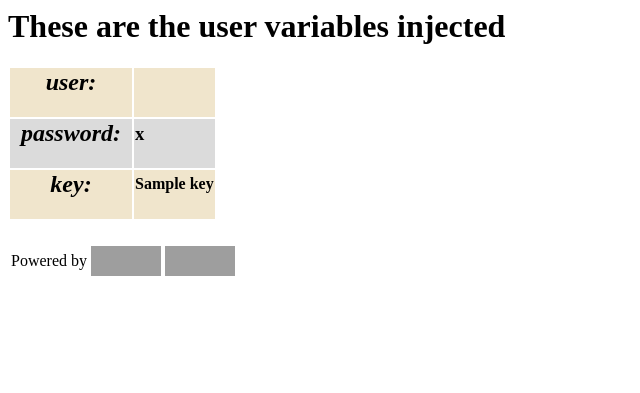
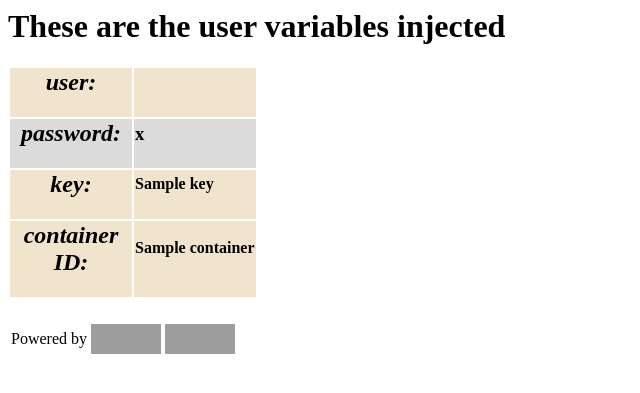
Before and after one commit to vikomall/solum-python-sample-app, a Python web app: template templates/index.html in a window 1280 px wide. Shown: the top 393 px of the page, without its empty margins (0-640 px from the left). Run offline with Jinja, Linux system fonts and the light colour scheme; the template is opened without the code that fills it: most values are stand-ins (such as "Sample title", 1, 10 or a date in 2020); grey boxes are pictures that could not be loaded.

Commit message:
display container ID

```diff
--- a/templates/index.html
+++ b/templates/index.html
@@ -13,6 +13,10 @@
     <td bgcolor="#F0E5CC" align="center"><h2><i>key:</i></h2></td>
     <td bgcolor="#F0E5CC"><h4>{{ key }}</h4></td>
   </tr>
+    <tr>
+    <td bgcolor="#F0E5CC" align="center"><h2><i>container ID:</i></h2></td>
+    <td bgcolor="#F0E5CC"><h4>{{ container }}</h4></td>
+  </tr>
 </table>
 
 <table>
```
